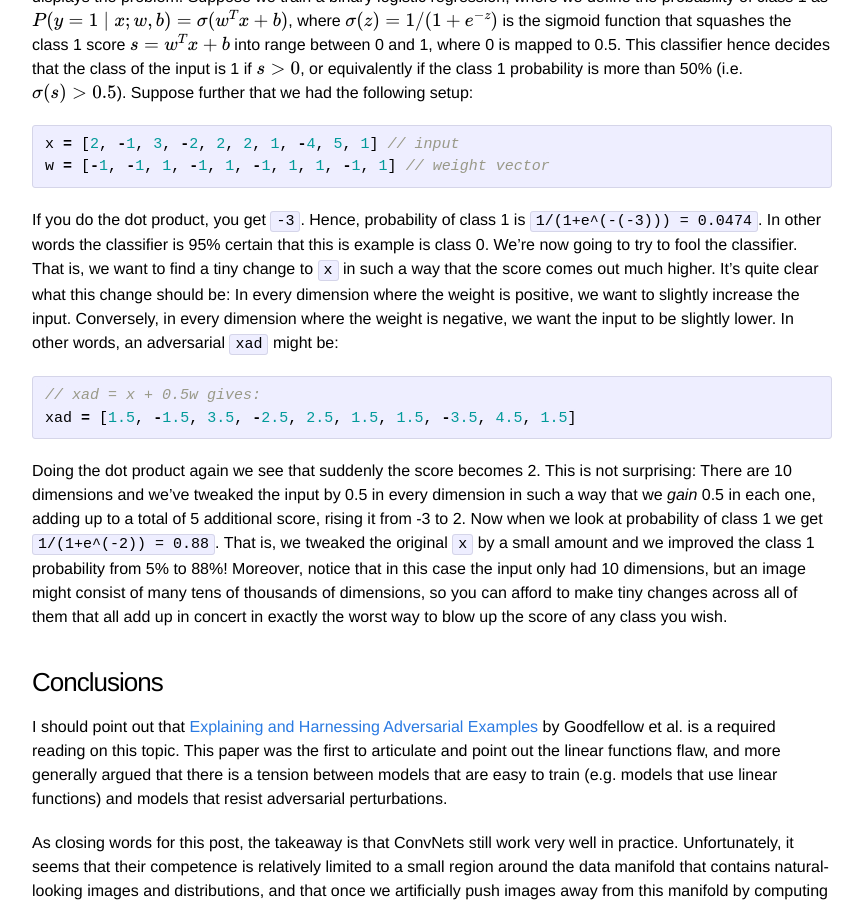
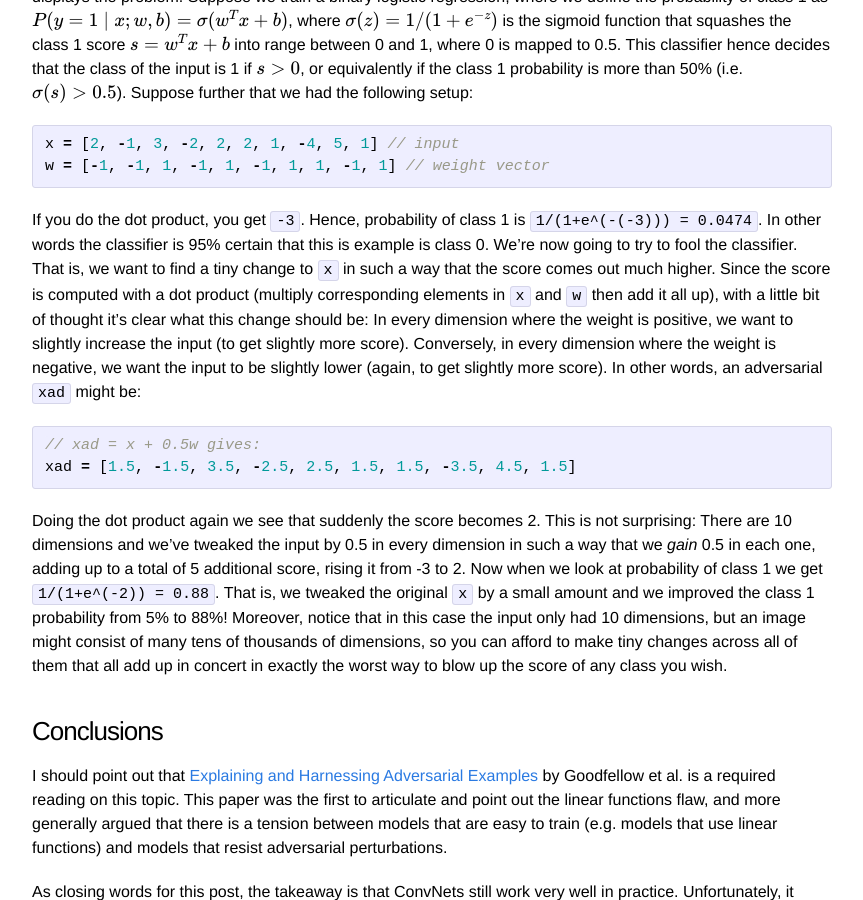
Before and after one commit to karpathy/karpathy.github.io, a Jekyll site: the page built from _posts/2015-03-30-breaking-convnets.markdown, in a window 1280 px wide and 900 px high, scrolled down 8028 px. Shown: the whole window, without its empty margins (208-1071 px from the left). Built offline with Jekyll 4.4.1, drawn with Linux system fonts in a browser that asks for light colours; Markdown is read by kramdown in place of the engine named in the settings; formulas are drawn with MathJax 3; comment, search, counter and statistics services are not loaded.

Commit message:
clarifying

````diff
--- a/_posts/2015-03-30-breaking-convnets.markdown
+++ b/_posts/2015-03-30-breaking-convnets.markdown
@@ -140,7 +140,7 @@ x = [2, -1, 3, -2, 2, 2, 1, -4, 5, 1] // input
 w = [-1, -1, 1, -1, 1, -1, 1, 1, -1, 1] // weight vector
 ```
 
-If you do the dot product, you get `-3`. Hence, probability of class 1 is `1/(1+e^(-(-3))) = 0.0474`. In other words the classifier is 95% certain that this is example is class 0. We're now going to try to fool the classifier. That is, we want to find a tiny change to `x` in such a way that the score comes out much higher. It's quite clear what this change should be: In every dimension where the weight is positive, we want to slightly increase the input. Conversely, in every dimension where the weight is negative, we want the input to be slightly lower. In other words, an adversarial `xad` might be:
+If you do the dot product, you get `-3`. Hence, probability of class 1 is `1/(1+e^(-(-3))) = 0.0474`. In other words the classifier is 95% certain that this is example is class 0. We're now going to try to fool the classifier. That is, we want to find a tiny change to `x` in such a way that the score comes out much higher. Since the score is computed with a dot product (multiply corresponding elements in `x` and `w` then add it all up), with a little bit of thought it's clear what this change should be: In every dimension where the weight is positive, we want to slightly increase the input (to get slightly more score). Conversely, in every dimension where the weight is negative, we want the input to be slightly lower (again, to get slightly more score). In other words, an adversarial `xad` might be:
 
 ```javascript
 // xad = x + 0.5w gives:
````
